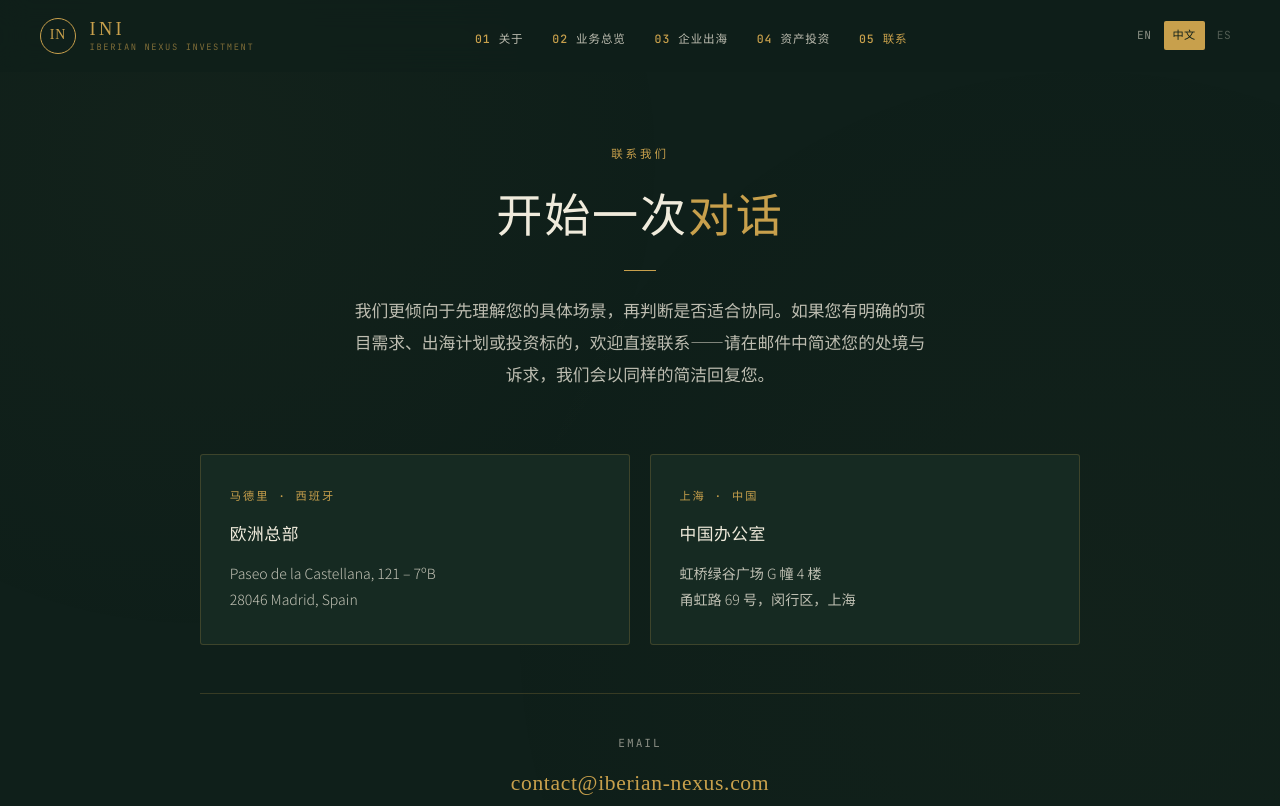
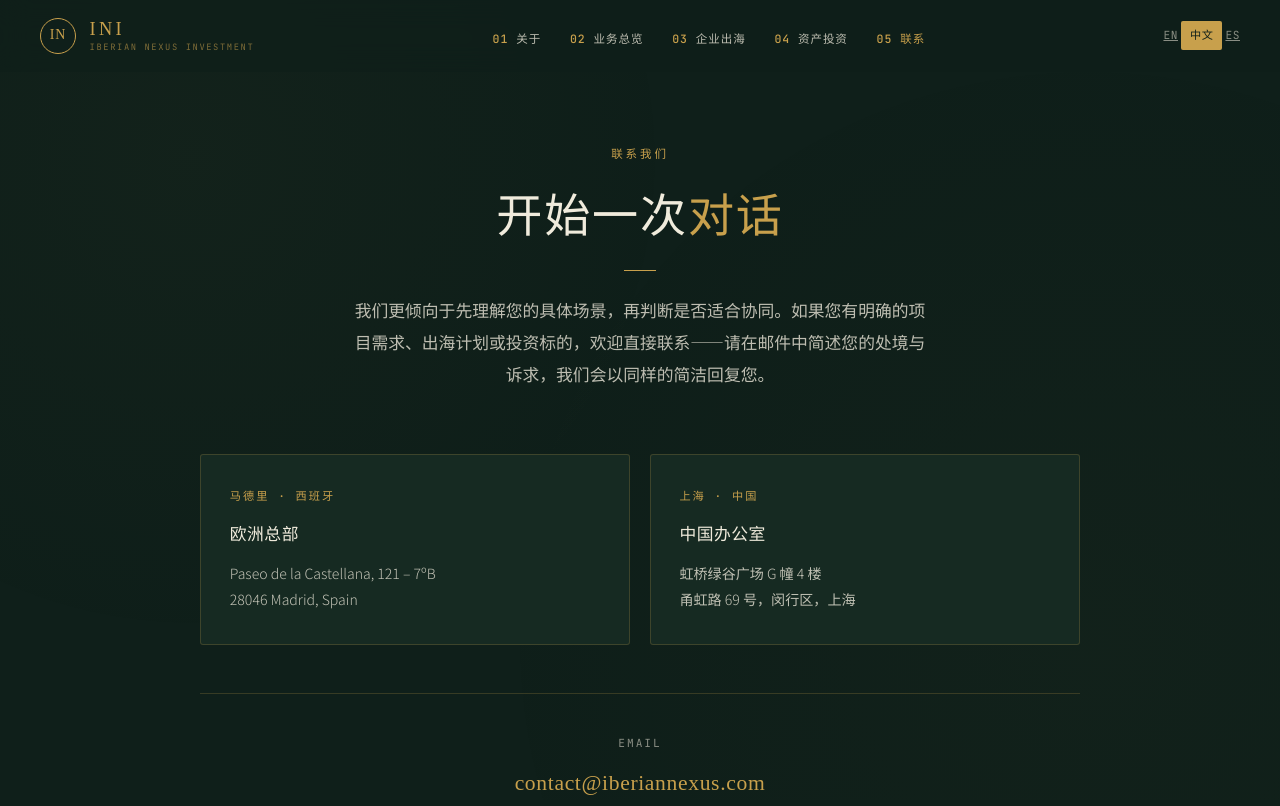
Before and after one commit to hatachi1978-gif/ini-website, a plain HTML site: page contact.html in a window 1280 px wide. Shown: the top 806 px of the page. Drawn offline with Linux system fonts and the light colour scheme.

Commit message:
Update contact.html

```diff
--- a/contact.html
+++ b/contact.html
@@ -4,6 +4,7 @@
 <meta charset="UTF-8">
 <meta name="viewport" content="width=device-width, initial-scale=1.0">
 <title>联系我们｜INI Investment</title>
+<meta name="description" content="开始一次对话。Iberian Nexus Investment SL · 马德里 · 上海。contact@iberiannexus.com">
 <link rel="preconnect" href="https://fonts.googleapis.com">
 <link rel="preconnect" href="https://fonts.gstatic.com" crossorigin>
 <link href="https://fonts.googleapis.com/css2?family=Noto+Serif+SC:wght@400;500;700&family=Noto+Sans+SC:wght@300;400;500&family=JetBrains+Mono:wght@400;500&display=swap" rel="stylesheet">
@@ -28,9 +29,9 @@
       <li><a href="contact.html" data-num="05" class="current">联系</a></li>
     </ul>
     <div class="nav-lang">
-      <span class="inactive">EN</span>
+      <a href="en/contact.html" class="inactive">EN</a>
       <span class="active">中文</span>
-      <span class="disabled">ES</span>
+      <a href="es/contact.html" class="inactive">ES</a>
     </div>
   </div>
 </nav>
@@ -61,7 +62,7 @@
 
     <div class="email-block fade-in" style="max-width: 880px; margin: 0 auto;">
       <div class="email-label">EMAIL</div>
-      <a href="mailto:contact@iberian-nexus.com" class="email-addr">contact@iberian-nexus.com</a>
+      <a href="mailto:contact@iberiannexus.com" class="email-addr">contact@iberiannexus.com</a>
     </div>
   </div>
 </section>
```
